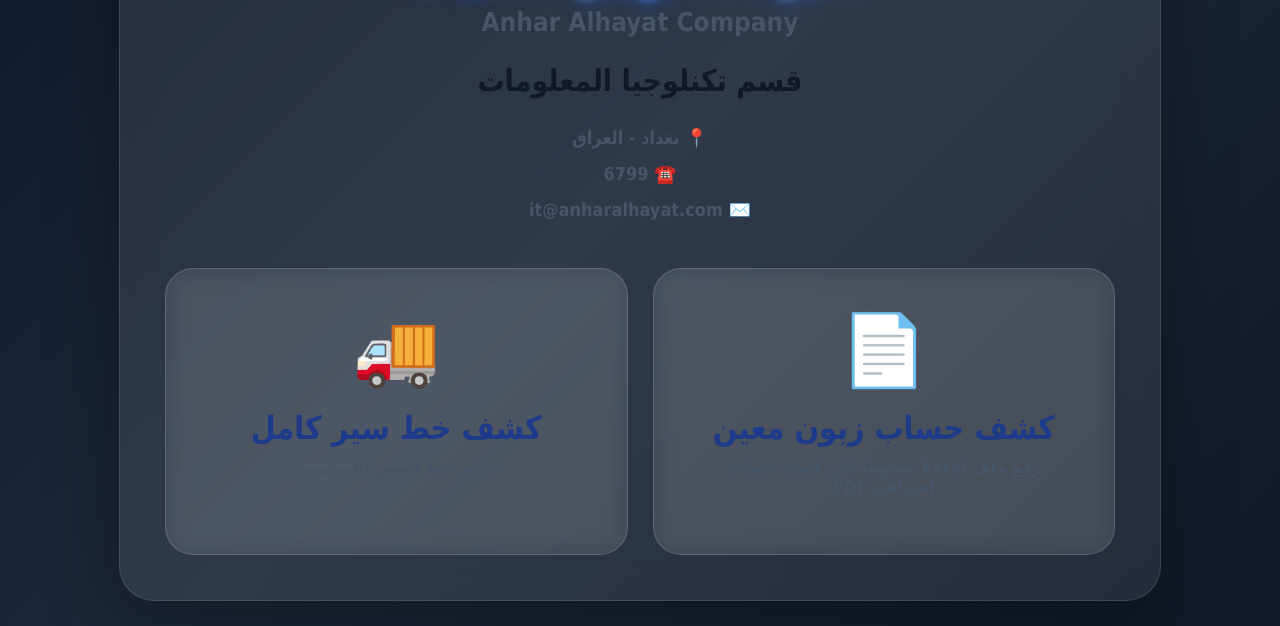
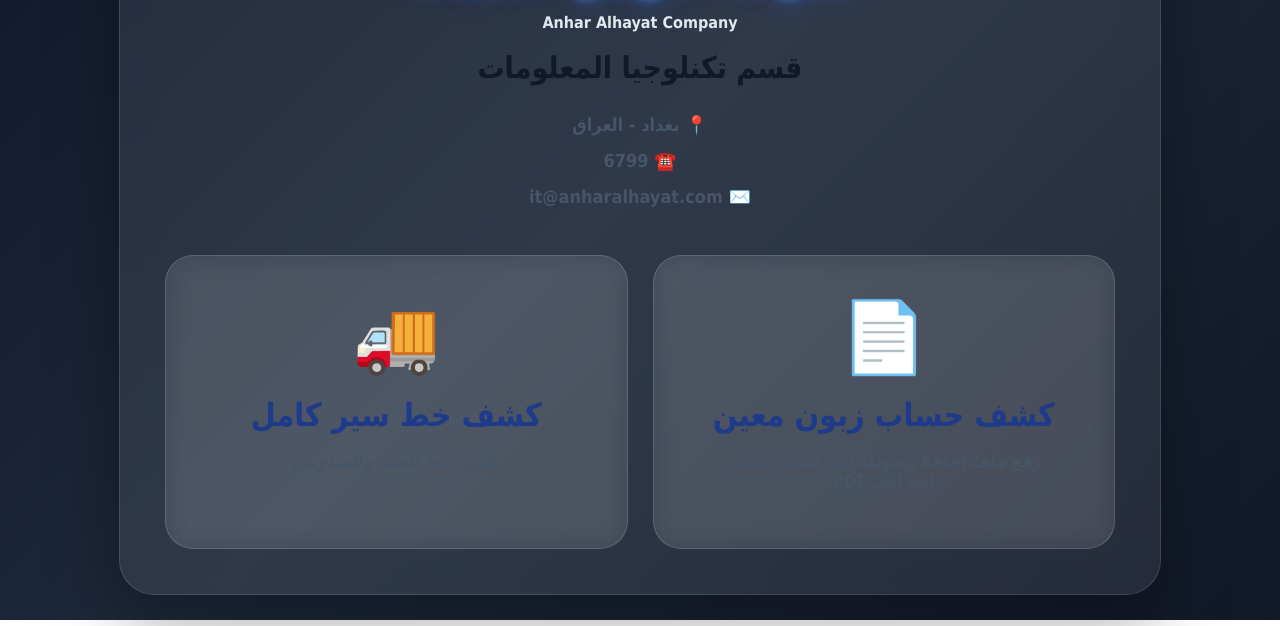
Before and after one commit to abdullaldulaime/anharalhayat, a plain HTML site: page index.html in a window 1280 px wide. Shown: the part 292-918 px from the top of the page. Drawn offline with Linux system fonts and the light colour scheme.

Commit message:
Update index.html

```diff
--- a/index.html
+++ b/index.html
@@ -68,11 +68,11 @@
   0 0 25px #2563eb;
 }
 
-.home-card p{
-  font-size:26px;
-  color:#475569;
-  margin-top:10px;
-  font-weight:900;
+.home-card p,
+.department,
+.company-info,
+.menu-card p{
+  color:#e2e8f0;
 }
 
 .department{
```
